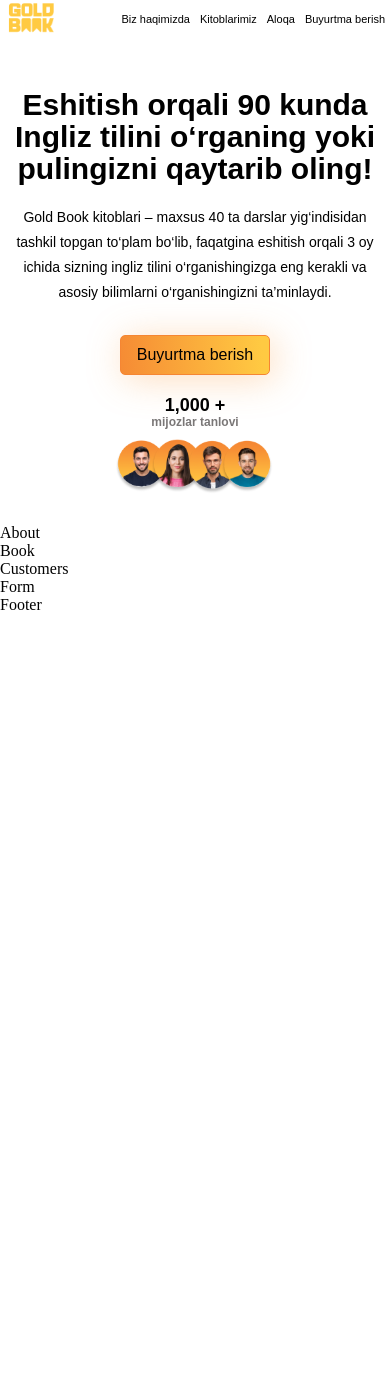
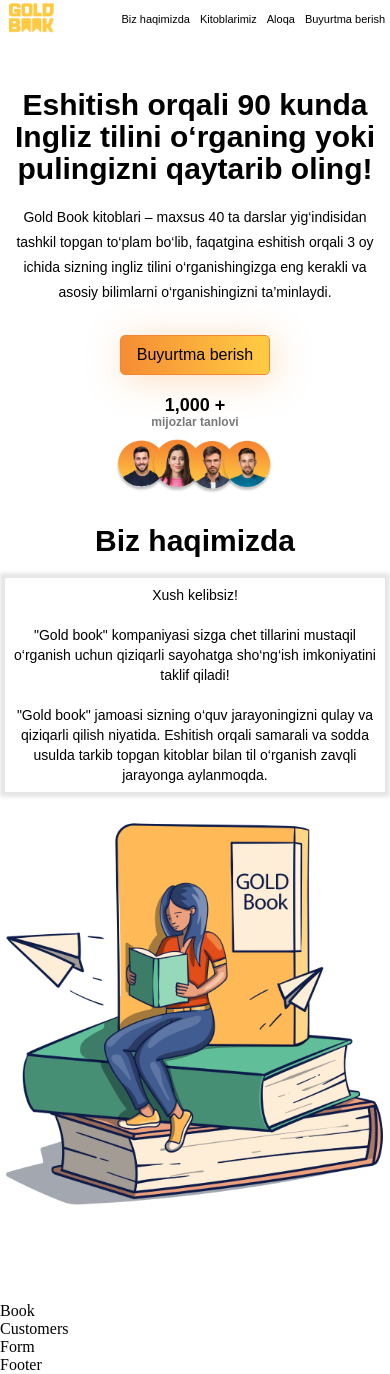
Before and after one commit to SHAKXRUZ/GOLDBAAK, a React (Create React App) app: page / in a window 390 px wide. Before the commit the page ends 844 px from the top, so only its background shows below. Built offline with nearby package versions, Linux system fonts and the light colour scheme.

Commit message:
about full

```diff
--- a/src/routes/home/about/About.css
+++ b/src/routes/home/about/About.css
@@ -0,0 +1,218 @@
+.about_content {
+    border: 1px solid black;
+    margin-bottom: 76px;
+}
+
+.about_title {
+    text-align: center;
+    font-family: sans-serif;
+    font-size: 64px;
+    font-weight: 700;
+    line-height: 77px;
+    color: #000000;
+    margin-bottom: 30px;
+}
+
+.about_cards_group {
+    display: flex;
+    align-items: center;
+    justify-content: space-between;
+    gap: 62px;
+}
+
+.about_left_content {
+    width: 100%;
+    border: 2px solid #FFFFFF;
+    box-shadow: 4px 4px 8.300000190734863px 0px #0000001A;
+    padding: 30px 31px 105px 0px;
+}
+
+.about_left_one_text_group {
+    margin-bottom: 59px;
+    display: flex;
+    flex-direction: column;
+    gap: 30px;
+}
+
+.about_one_text {
+    font-family: sans-serif;
+    font-size: 20px;
+    font-weight: 500;
+    line-height: 24px;
+    text-align: left;
+    color: #000000;
+}
+
+.about_media_text_one {
+    display: none;
+}
+
+.about_left_two_text_group {
+    display: flex;
+    flex-direction: column;
+    gap: 30px;
+}
+
+.about_two_text {
+    font-family: sans-serif;
+    font-size: 20px;
+    font-weight: 500;
+    line-height: 24px;
+    text-align: left;
+    color: #000000;
+}
+
+.about_images {
+    max-width: 616px;
+}
+
+
+
+@media only screen and (max-width:1150px) {
+    .about_title {
+        font-size: 60px;
+        margin-bottom: 20px;
+    }
+
+    .about_cards_group {
+        gap: 10px;
+    }
+}
+
+
+@media only screen and (max-width:1050px) {
+    .about_two_text {
+        display: none;
+    }
+
+    .about_content {
+        margin-bottom: 50px;
+    }
+
+    .about_title {
+        font-size: 40px;
+        line-height: 50px;
+    }
+
+    .about_cards_group {
+        gap: 20px;
+    }
+
+    .about_left_content {
+        width: 100%;
+        border: 2px solid #FFFFFF;
+        box-shadow: 4px 4px 8.300000190734863px 0px #0000001A;
+        padding: 100px 20px 100px 0px;
+    }
+
+    .about_one_text {
+        font-size: 22px;
+        line-height: 22px;
+    }
+
+    .about_images {
+        max-width: 450px;
+    }
+
+}
+
+@media only screen and (max-width:900px) {
+    .about_content {
+        margin-bottom: 50px;
+    }
+
+    .about_title {
+        font-size: 38px;
+        line-height: 40px;
+        margin-bottom: 25px;
+    }
+
+    .about_cards_group {
+        justify-content: center;
+        flex-direction: column;
+        gap: 0px;
+    }
+
+    .about_content {
+        border: none;
+    }
+
+    .about_left_content {
+        box-shadow: 0px 0px 4px 5px #0000001A;
+        padding: 30px;
+    }
+
+    .about_left_one_text_group {
+        margin-bottom: 0px;
+        gap: 25px;
+    }
+
+    .about_one_text {
+        font-size: 18px;
+        line-height: 22px;
+        text-align: center;
+    }
+
+    .about_images {
+        width: 100%;
+    }
+}
+
+
+
+@media only screen and (max-width:500px) {
+
+    .about_title {
+        font-size: 30px;
+        line-height: 34px;
+        margin-bottom: 20px;
+    }
+
+
+    .about_left_content {
+        padding: 5px;
+    }
+
+    .about_left_one_text_group {
+        gap: 20px;
+    }
+
+    .about_one_text {
+        font-size: 14px;
+        line-height: 20px;
+    }
+
+}
+
+@media only screen and (max-width:380px) {
+
+    .about_title {
+        font-size: 30px;
+        line-height: 35px;
+        margin-bottom: 12px;
+    }
+
+
+    .about_left_content {
+        padding: 22px 12px 38px 12px;
+    }
+
+    .about_left_one_text_group {
+        gap: 16px;
+    }
+
+    .about_one_text {
+        font-size: 12px;
+        line-height: 14px;
+        text-align: start;
+    }
+
+    .about_cards_group {
+        gap: 68px;
+    }
+
+    .about_images {
+        max-width: 308px;
+    }
+
+}
--- a/src/routes/home/about/About.jsx
+++ b/src/routes/home/about/About.jsx
@@ -1,7 +1,66 @@
 import "./About.css";
+import AboutImages from "../../../assets/images/about_img.png";
 
 const About = () => {
-  return <div>About</div>;
+  return (
+    <div className="container">
+      <div className="about_content">
+        <h1 className="about_title">Biz haqimizda</h1>
+        <div className="about_cards_group">
+          <div className="about_left_content">
+            <div className="about_left_one_text_group">
+              <p className="about_one_text">Xush kelibsiz!</p>
+              <p className="about_one_text">
+                "Gold book" kompaniyasi sizga chet tillarini mustaqil o‘rganish
+                uchun qiziqarli sayohatga sho‘ng‘ish imkoniyatini taklif qiladi!
+              </p>
+              <p className="about_one_text">
+                "Gold book" jamoasi sizning o‘quv jarayoningizni qulay va
+                qiziqarli qilish niyatida. Eshitish orqali samarali va sodda
+                usulda tarkib topgan kitoblar bilan til o‘rganish zavqli
+                jarayonga aylanmoqda.
+              </p>
+            </div>
+
+            <div className="about_left_two_text_group">
+              <p className="about_two_text">
+                Bizning kitoblarimiz tillarga bo‘lgan muhabbatingizni yanada
+                alangalatgan holda sizning qulayligingiz haqida qayg‘uradi.
+                Sizning darajangizdan qat’i nazar — boshlang‘ichdan
+                ilg‘orgacha-bu yerda sizni ilhomlantiradigan noodatiy uslublar
+                mavjud. Sizning til o‘rganish bilan bog‘liq maqsadlaringizga
+                erishishda yordam beradigan materiallarni ayni damda "Gold book"
+                kitoblaridan topasiz.
+              </p>
+              <p className="about_two_text">
+                Biz ta’lim kuchiga ishonamiz va har bir inson yangi tilni
+                o‘rganishga qodir ekanligiga aminmiz. Shunday qilib, biz sizga
+                eng yaxshi manbalarni taqdim etish uchun yetakchi mualliflar va
+                nashriyotlarning kitoblaridan foydalandik. Biz bilan bor yog‘i 3
+                oyda samarali usullar orqali, sifatli bilimga ega bo‘lasiz. Siz
+                uchun ingliz tili, turk tili, rus tillari hamda "EASY IELTS "
+                kitoblarni sizga taqdim etamiz.
+              </p>
+              <p className="about_two_text">
+                "Gold book" kitoblari bilan o‘zingiz xohlagan tilni tanlang. Va
+                til cho‘qqisini zabt eshishingizda sizga kitoblarimiz asqatadi.
+              </p>
+              <p className="about_two_text">
+                Bilimni qadrlaydiganlar va kitobsevarlar uchun maxsus qo‘llanma!
+              </p>
+            </div>
+          </div>
+          <div className="about_right_content">
+            <img
+              className="about_images"
+              src={AboutImages}
+              alt="about_images"
+            />
+          </div>
+        </div>
+      </div>
+    </div>
+  );
 };
 
 export default About;
--- a/src/routes/home/main/Main.css
+++ b/src/routes/home/main/Main.css
@@ -209,6 +209,7 @@
         gap: 30px;
         padding: 50px 100px 0px 100px;
         text-align: center;
+        margin-bottom: 100px;
     }
 
 
@@ -300,6 +301,7 @@
         padding: 50px 0px 0px 0px;
         margin-bottom: 30px;
         text-align: start;
+        margin-bottom: 100px;
     }
 
     .main_title {
@@ -363,6 +365,7 @@
 
     .main {
         flex-direction: column;
+        margin-bottom: 0px;
     }
 
     .main_right_content {
```
Also changed, not shown: src/assets/images/about_img.png (added).
